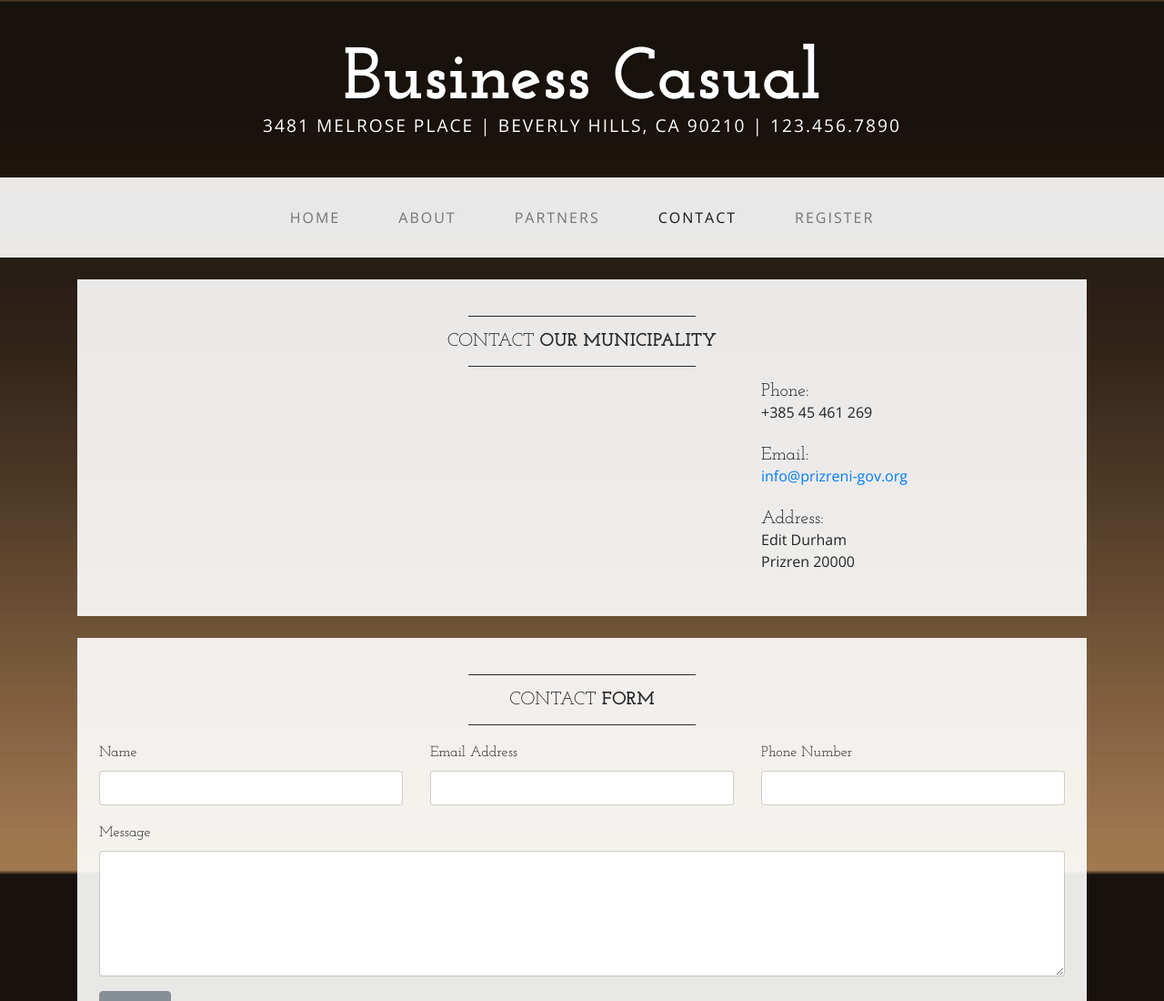
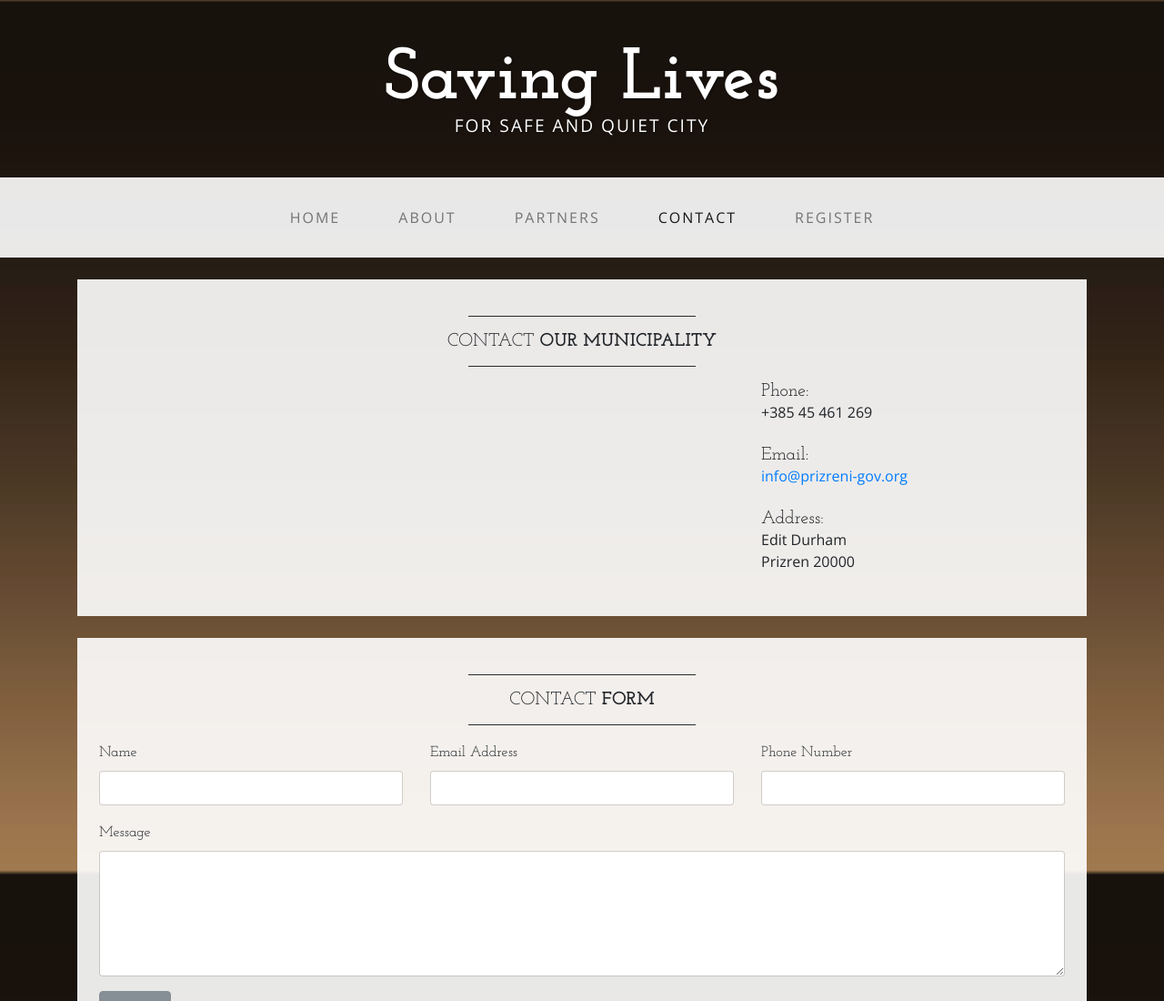
Before and after one commit to Aferdita22/Tech4Policy, a website: page contact.html in a window 1280 px wide. Shown: the top 1100 px of the page at 91% size. Drawn offline with nearby package versions, Linux system fonts and the light colour scheme.

Commit message:
titles added

```diff
--- a/contact.html
+++ b/contact.html
@@ -24,8 +24,8 @@
 
   <body>
 
-    <div class="tagline-upper text-center text-heading text-shadow text-white mt-5 d-none d-lg-block">Business Casual</div>
-    <div class="tagline-lower text-center text-expanded text-shadow text-uppercase text-white mb-5 d-none d-lg-block">3481 Melrose Place | Beverly Hills, CA 90210 | 123.456.7890</div>
+    <div class="tagline-upper text-center text-heading text-shadow text-white mt-5 d-none d-lg-block">Saving Lives</div>
+    <div class="tagline-lower text-center text-expanded text-shadow text-uppercase text-white mb-5 d-none d-lg-block"> FOR SAFE AND QUIET CITY</div>
 
     <!-- Navigation -->
     <nav class="navbar navbar-expand-lg navbar-light bg-faded py-lg-4">
```
Also changed, not shown: ourmission.html (+2 -1 lines), partners.html (+2 -2 lines), register.html (+2 -2 lines).
